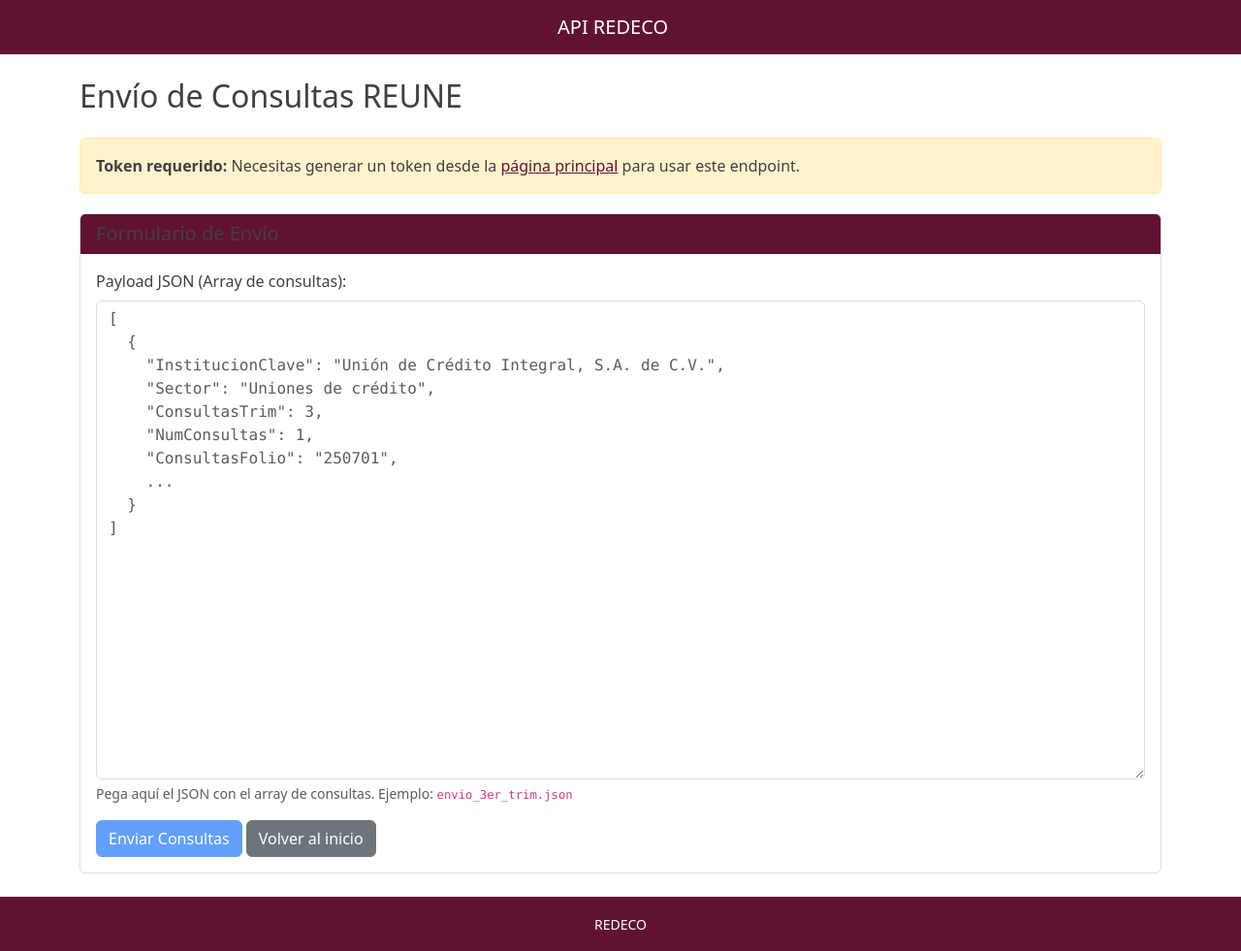
After one commit to davidorado03/redeco-frontend, a Django app: page /reune/consultas/ in a window 1280 px wide. The commit adds this page. Shown: the whole page at 97% size. Run offline with Django 4.2, Linux system fonts and the light colour scheme.

Commit message:
Add REUNE consultas endpoint: POST to /reune/consultas/general with JSON payload

```diff
--- a/frontend_redeco/settings.py
+++ b/frontend_redeco/settings.py
@@ -87,3 +87,5 @@ DEFAULT_AUTO_FIELD = 'django.db.models.BigAutoField'
 
 # REDECO API configuration (can be overridden with environment variable)
 REDECO_API_BASE = os.environ.get('REDECO_API_BASE', 'https://api.condusef.gob.mx')
+# REUNE API configuration (separate host)
+REUNE_API_BASE = os.environ.get('REUNE_API_BASE', 'https://api-reune.condusef.gob.mx')
--- a/redeco_frontend/urls.py
+++ b/redeco_frontend/urls.py
@@ -13,4 +13,5 @@ urlpatterns = [
     path('catalogs/colonias/', views.catalogs_colonias, name='catalogs_colonias'),
     path('catalogs/productos/', views.catalogs_productos, name='catalogs_productos'),
     path('catalogs/causas/', views.catalogs_causas, name='catalogs_causas'),
+    path('reune/consultas/', views.reune_consultas, name='reune_consultas'),
 ]
--- a/redeco_frontend/views.py
+++ b/redeco_frontend/views.py
@@ -262,3 +262,43 @@ def catalogs_causas(request):
         'error': error,
     }
     return render(request, 'catalogs_causas.html', context)
+
+
+@require_http_methods(['GET', 'POST'])
+def reune_consultas(request):
+    """Submit consultas to REUNE API (POST to /reune/consultas/general)."""
+    import json
+
+    token = request.session.get('redeco_token')
+    result = None
+    error = None
+    payload_text = ''
+
+    if request.method == 'POST':
+        if not token:
+            error = 'Token no disponible. Genera un token desde la página principal.'
+        else:
+            payload_text = request.POST.get('payload', '').strip()
+
+            if not payload_text:
+                error = 'El payload JSON no puede estar vacío.'
+            else:
+                try:
+                    # Parse JSON payload
+                    payload = json.loads(payload_text)
+                except json.JSONDecodeError as e:
+                    error = f'JSON inválido: {str(e)}'
+                else:
+                    try:
+                        # Call REUNE API
+                        result = services.post_reune_consultas_general(token, payload)
+                    except services.RedeCoAPIError as exc:
+                        error = str(exc)
+
+    context = {
+        'token': token,
+        'result': result,
+        'error': error,
+        'payload_text': payload_text,
+    }
+    return render(request, 'reune_consultas.html', context)
--- /dev/null
+++ b/templates/reune_consultas.html
@@ -0,0 +1,123 @@
+{% extends 'base.html' %}
+
+{% block content %}
+<div class="row">
+  <div class="col-12">
+    <h2 class="mb-4">Envío de Consultas REUNE</h2>
+
+    {% if not token %}
+    <div class="alert alert-warning">
+      <strong>Token requerido:</strong> Necesitas generar un token desde la <a href="{% url 'redeco_frontend:index' %}">página principal</a> para usar este endpoint.
+    </div>
+    {% endif %}
+
+    {% if error %}
+    <div class="alert alert-danger">
+      <strong>Error:</strong> {{ error }}
+    </div>
+    {% endif %}
+
+    {% if result %}
+    <div class="alert alert-success">
+      <h5>Respuesta exitosa</h5>
+      <pre class="mb-0" style="white-space: pre-wrap; word-wrap: break-word;">{{ result|safe }}</pre>
+    </div>
+    {% endif %}
+
+    <div class="card">
+      <div class="card-header">
+        <h5 class="mb-0">Formulario de Envío</h5>
+      </div>
+      <div class="card-body">
+        <form method="post">
+          {% csrf_token %}
+          <div class="mb-3">
+            <label for="payload" class="form-label">Payload JSON (Array de consultas):</label>
+            <textarea
+              class="form-control font-monospace"
+              id="payload"
+              name="payload"
+              rows="20"
+              placeholder='[
+  {
+    "InstitucionClave": "Unión de Crédito Integral, S.A. de C.V.",
+    "Sector": "Uniones de crédito",
+    "ConsultasTrim": 3,
+    "NumConsultas": 1,
+    "ConsultasFolio": "250701",
+    ...
+  }
+]'
+              required
+            >{{ payload_text }}</textarea>
+            <div class="form-text">
+              Pega aquí el JSON con el array de consultas. Ejemplo: <code>envio_3er_trim.json</code>
+            </div>
+          </div>
+
+          <button type="submit" class="btn btn-primary" {% if not token %}disabled{% endif %}>
+            Enviar Consultas
+          </button>
+          <a href="{% url 'redeco_frontend:index' %}" class="btn btn-secondary">
+            Volver al inicio
+          </a>
+        </form>
+      </div>
+    </div>
+
+    {% if result %}
+    <div class="card mt-4">
+      <div class="card-header">
+        <h5 class="mb-0">Detalle de la Respuesta</h5>
+      </div>
+      <div class="card-body">
+        {% if result.message %}
+        <p><strong>Mensaje:</strong> {{ result.message }}</p>
+        {% endif %}
+
+        {% if result.errors %}
+        <h6 class="text-danger">Errores por folio:</h6>
+        <div class="table-responsive">
+          <table class="table table-sm table-bordered">
+            <thead>
+              <tr>
+                <th>Folio</th>
+                <th>Errores</th>
+              </tr>
+            </thead>
+            <tbody>
+              {% for folio, errors in result.errors.items %}
+              <tr>
+                <td><strong>{{ folio }}</strong></td>
+                <td>
+                  <ul class="mb-0">
+                    {% for error_msg in errors %}
+                    <li>{{ error_msg }}</li>
+                    {% endfor %}
+                  </ul>
+                </td>
+              </tr>
+              {% endfor %}
+            </tbody>
+          </table>
+        </div>
+        {% endif %}
+
+        {% if result|length > 0 and not result.errors %}
+        <div class="alert alert-info">
+          <strong>Campos adicionales en la respuesta:</strong>
+          <ul class="mb-0">
+            {% for key, value in result.items %}
+            {% if key != 'message' %}
+            <li><strong>{{ key }}:</strong> {{ value }}</li>
+            {% endif %}
+            {% endfor %}
+          </ul>
+        </div>
+        {% endif %}
+      </div>
+    </div>
+    {% endif %}
+  </div>
+</div>
+{% endblock %}
```
Also changed, not shown: redeco_frontend/services.py (+46 -0 lines), templates/index.html (+17 -0 lines).
